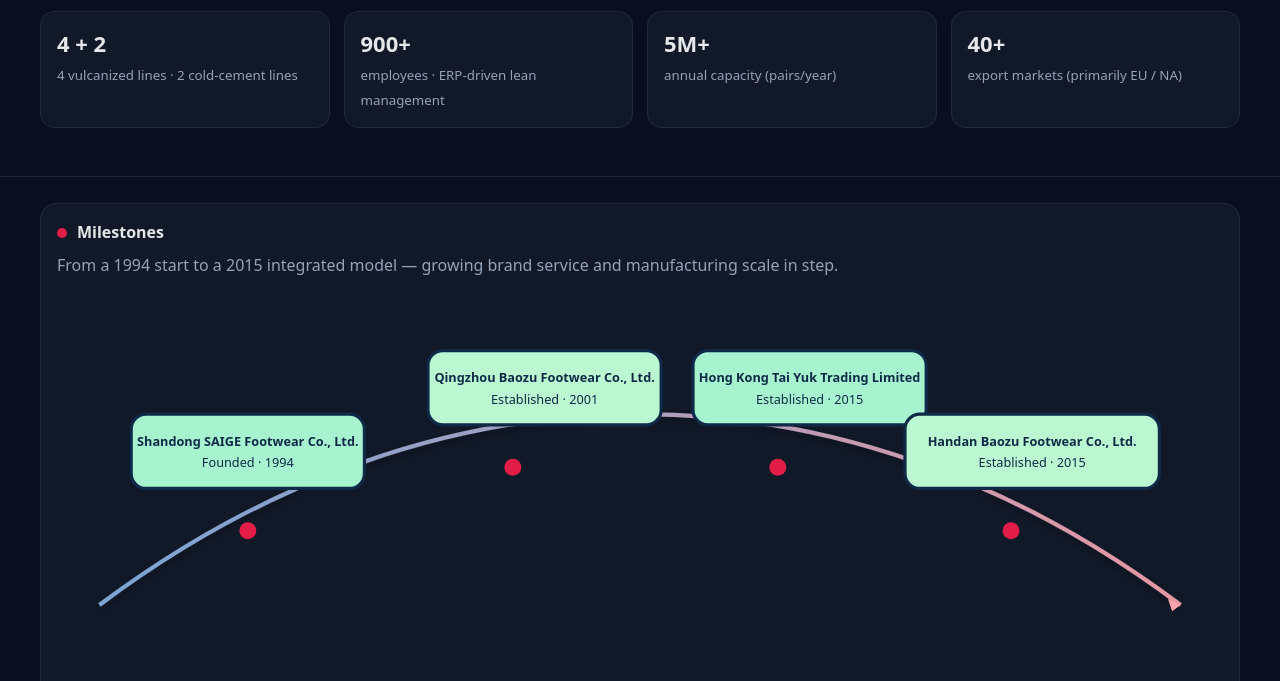
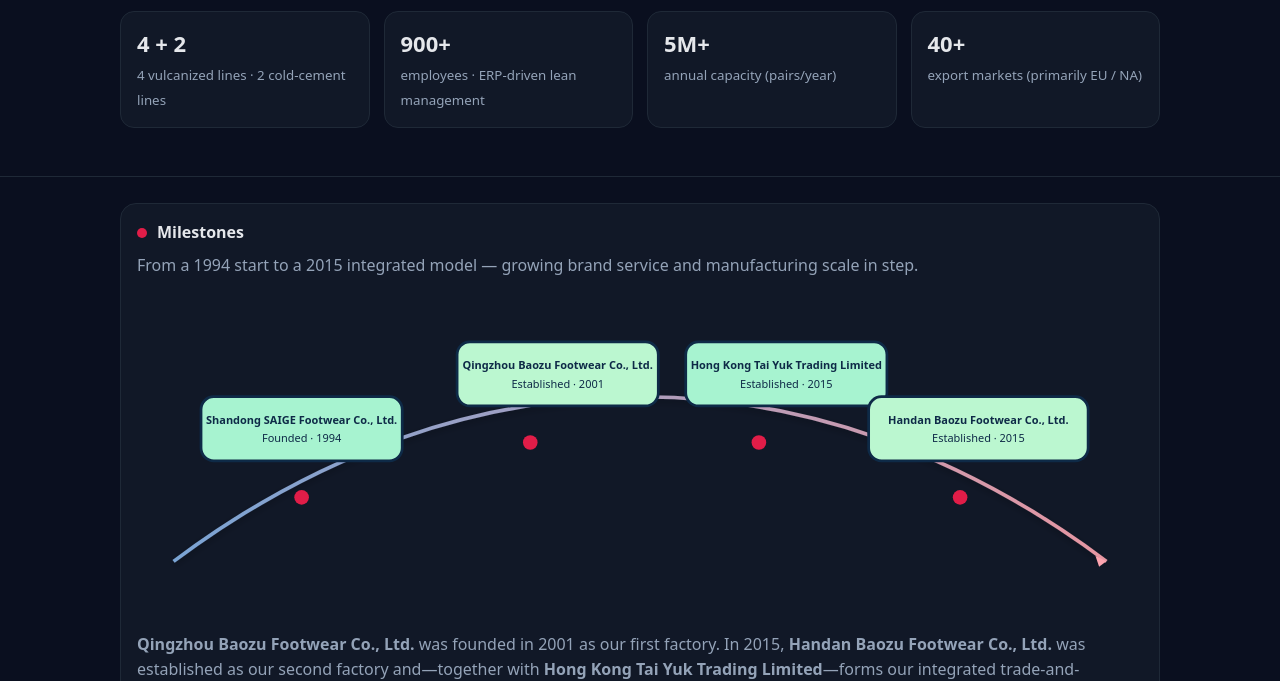
Before and after one commit to m-xia3/seg-site, a website: page expertise-team.html in a window 1280 px wide. Shown: the part 246-927 px from the top of the page. Drawn offline with Linux system fonts and the light colour scheme.

Commit message:
Update expertise-team.html

```diff
--- a/expertise-team.html
+++ b/expertise-team.html
@@ -120,6 +120,7 @@
 
 
   </style>
+<link rel="stylesheet" href="responsive.css?v=1">
 </head>
 <body>
   <!-- Top bar -->
```
